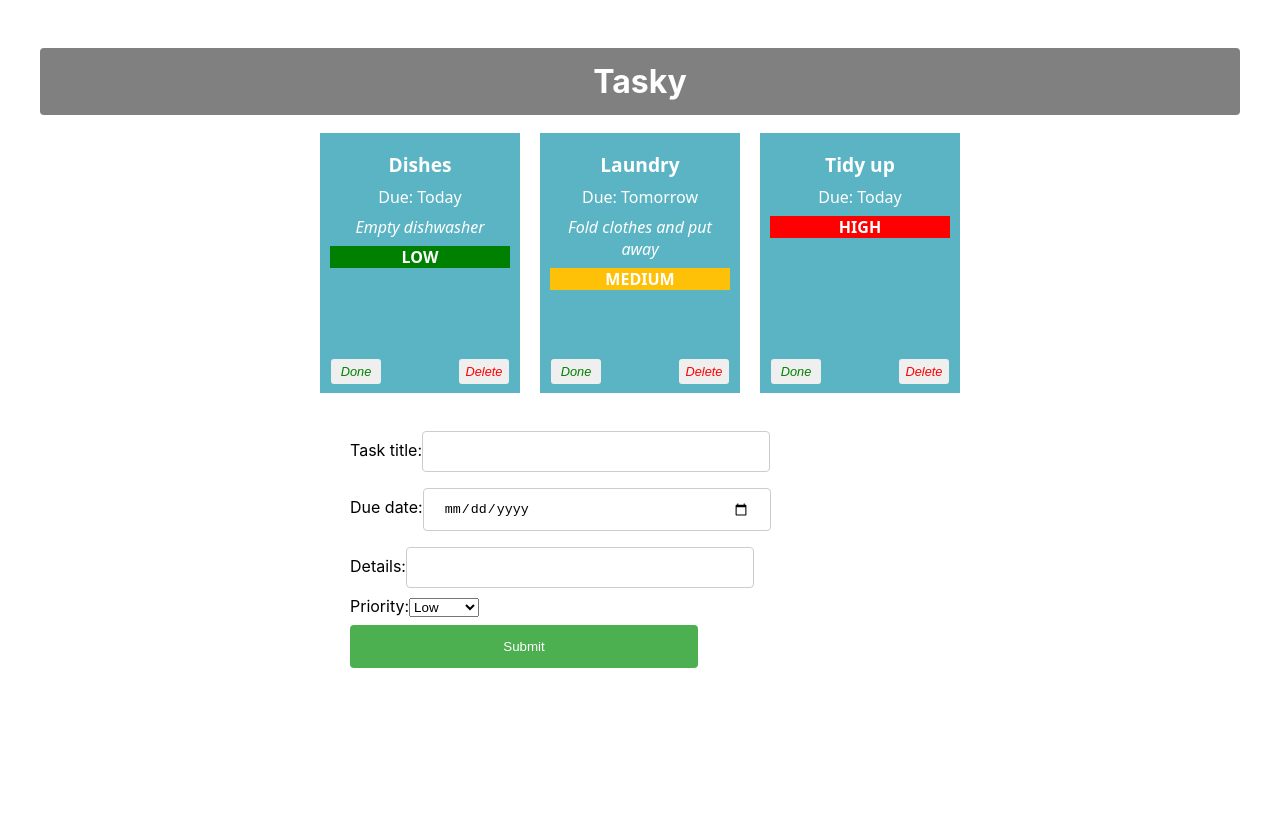
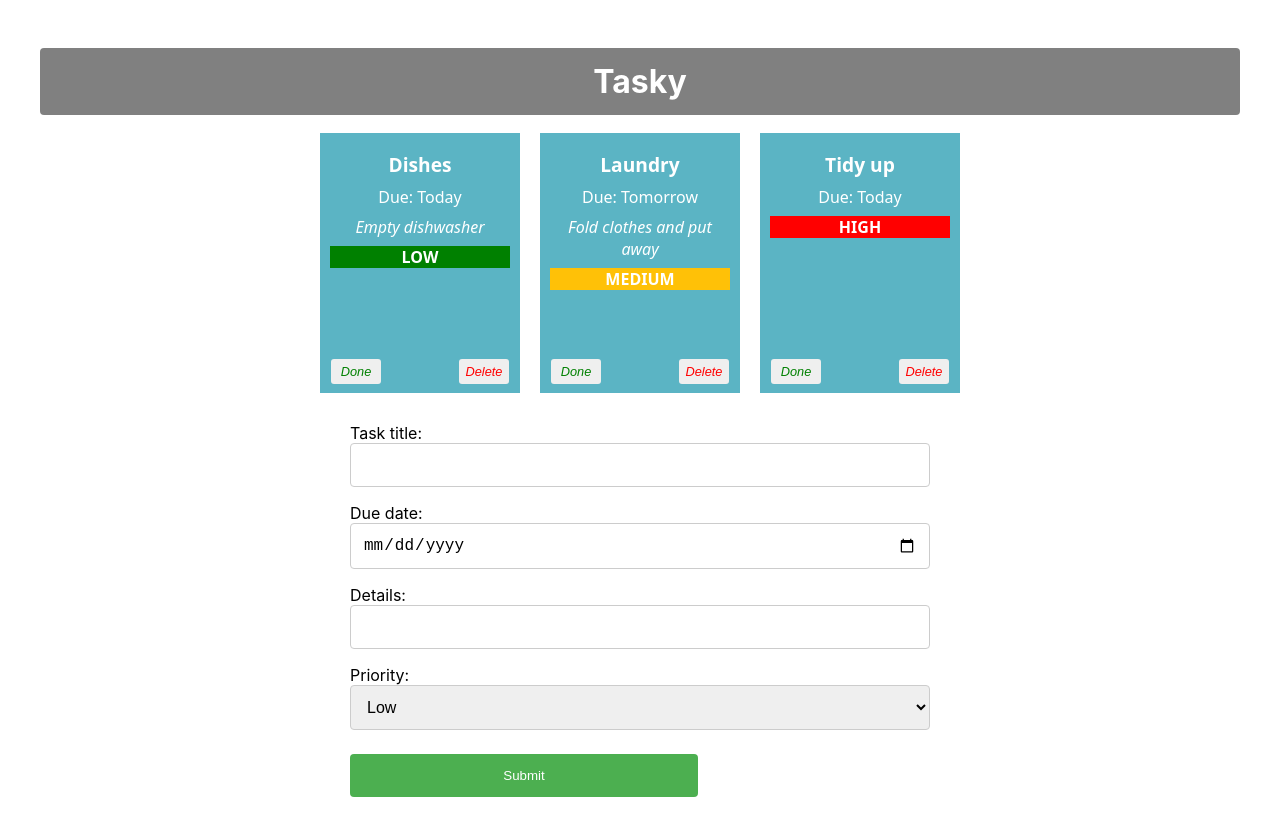
Before and after one commit to Ayo67/react-basics-labs, a React (Create React App) app in the folder tasky/: page / in a window 1280 px wide. Shown: the top 836 px of the page. Before the commit the page ends 800 px from the top, so only its background shows below. Built offline with nearby package versions, Linux system fonts and the light colour scheme.

Commit message:
Tasky Lab 2 - Exercises done update

```diff
--- a/tasky/src/App.css
+++ b/tasky/src/App.css
@@ -68,14 +68,15 @@ button {
   color: red;
 }
 
-input[type=text], input[type=date] {
-  width: 60%;
-  padding: 12px 20px;
-  margin: 8px 0;
+input[type=text], input[type=date], select {
+  width: 100%;
+  padding: 12px;
+  margin-bottom: 16px;
   display: inline-block;
   border: 1px solid #ccc;
   border-radius: 4px;
   box-sizing: border-box;
+  font-size: 16px;
 }
 
 input[type=submit] {
@@ -98,21 +99,3 @@ form {
   width: 50%;
   margin: auto;
 }
-
-/* Low priority: Greenish color */
-.card.low {
-  background-color: #5bb4c4;
-  border: 2px solid #2b8a87; /* Darker teal */
-}
-
-/* Medium priority: Yellow/orange */
-.card.medium {
-  background-color: #ffa94d;
-  border: 2px solid #ff8800; /* Darker orange */
-}
-
-/* High priority: Red */
-.card.high {
-  background-color: #ff6b6b;
-  border: 2px solid #d9534f; /* Darker red */
-}
--- a/tasky/src/components/Task.js
+++ b/tasky/src/components/Task.js
@@ -22,13 +22,7 @@ const Task = (props) => {
             <p className="title">{props.title}</p>
             <p>Due: {props.deadline}</p>
             <p className="description">{props.description}</p>
-            <p className="priority" style={{ backgroundColor:  props.priority === "Low" ? "green" :  props.priority === "Medium" ? "#FFC107" : // Amber
-"red"
-  }}
->
-  <strong>{props.priority.toUpperCase()}</strong>
-</p>
-
+            <p className="priority" style={{ backgroundColor:  props.priority === "Low" ? "green" :  props.priority === "Medium" ? "#FFC107" :"red"  }}><strong>{props.priority.toUpperCase()}</strong></p>
             <button onClick={props.markDone} className='doneButton'>Done</button>
             <button className='deleteButton' onClick={props.deleteTask}>Delete</button>
             </div>
```
